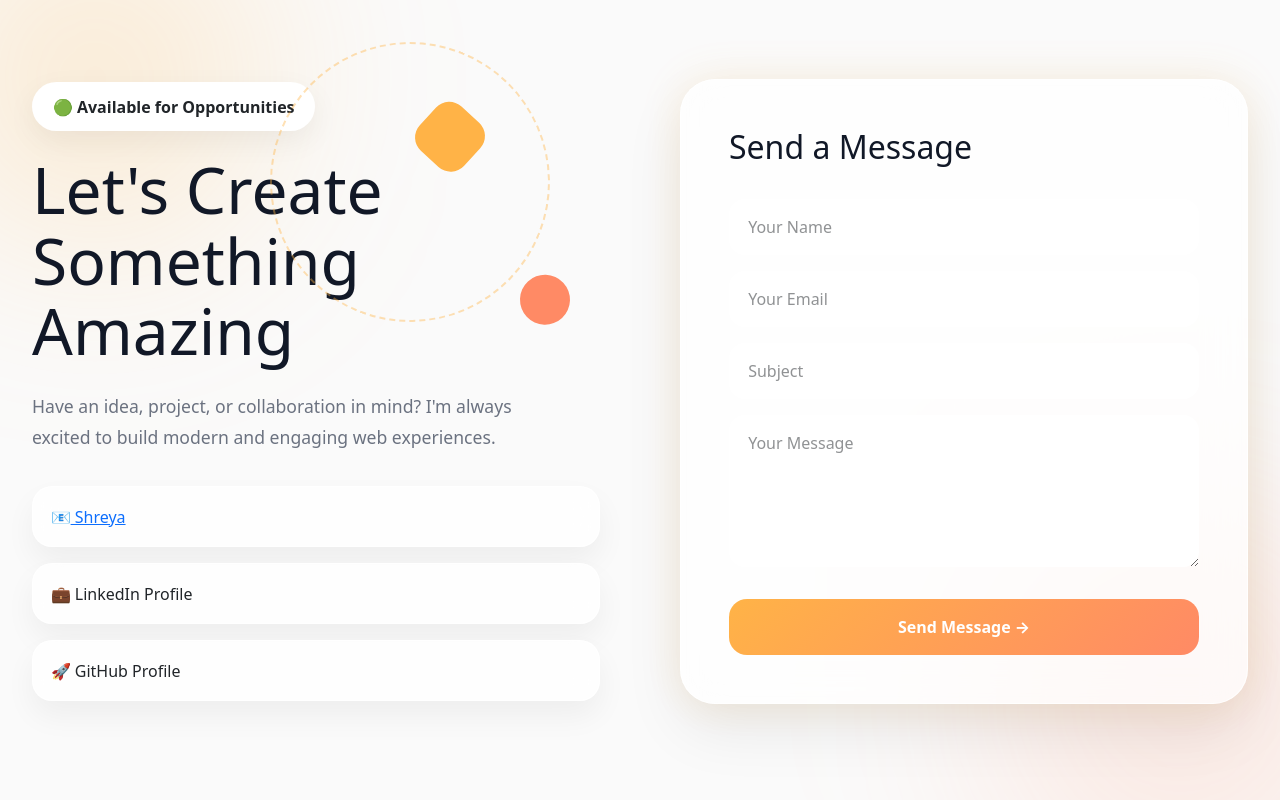
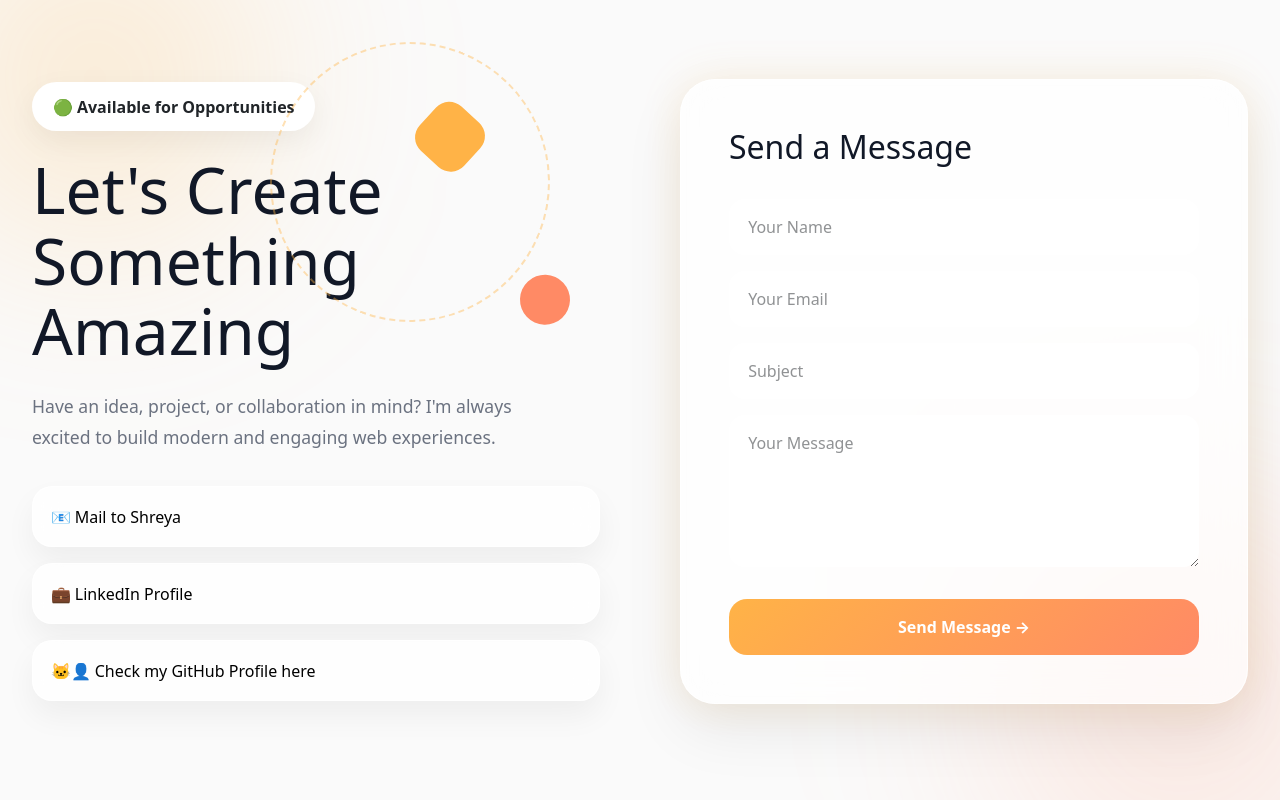
Before and after one commit to Shreya-103/Portfolio-2.0, a React (Vite) app: page / in a window 1280 px wide. Shown: the part 2842-3642 px from the top of the page. Built offline with nearby package versions, Linux system fonts and the light colour scheme.

Commit message:
links added

```diff
--- a/src/components/Contact/contactform.jsx
+++ b/src/components/Contact/contactform.jsx
@@ -120,18 +120,22 @@ const ContactSection = () => {
           </p>
 
           <div className={styles.infoCards}>
+            <a href="mailto:shreyaalpha1@gmail.com" className={styles.alink}>
               <div className={styles.infoCard}>
-              📧
-              <a href="mailto:shreyaalpha1@gmail.com" className="no-underline"> Shreya</a>
+                📧 Mail to Shreya
               </div>
-
+            </a>
+            <a href="https://www.linkedin.com/in/shreya-jha-39235a374" className={styles.alink}>
               <div className={styles.infoCard}>
                 💼 LinkedIn Profile
               </div>
+            </a>
 
+            <a href="https://github.com/Shreya-103" className={styles.alink}>
               <div className={styles.infoCard}>
-              🚀 GitHub Profile
+                🐱‍👤 Check my GitHub Profile here
               </div>
+            </a>
           </div>
         </motion.div>
 
--- a/src/components/Contact/contactform.module.css
+++ b/src/components/Contact/contactform.module.css
@@ -79,7 +79,10 @@
   max-width: 500px;
   line-height: 1.8;
 }
-
+.alink{
+  color: black;
+  text-decoration: none;
+}
 .infoCards {
   margin-top: 2rem;
   display: flex;
--- a/src/components/Project/projects.jsx
+++ b/src/components/Project/projects.jsx
@@ -41,9 +41,8 @@ export default function Projects() {
         {projects.map((project, index) => (
           <motion.div
             key={project.id}
-            className={`${styles.card} ${
-              styles[getIndex(index)]
-            }`}
+            className={`${styles.card} ${styles[getIndex(index)]
+              }`}
             transition={{ duration: 0.5 }}
           >
             <img
```
Also changed, not shown: src/components/Skills/techskills.module.css (+0 -55 lines), src/components/Skills/techskills.jsx (indentation only). Lines whose indentation alone changed are shown as unchanged.
